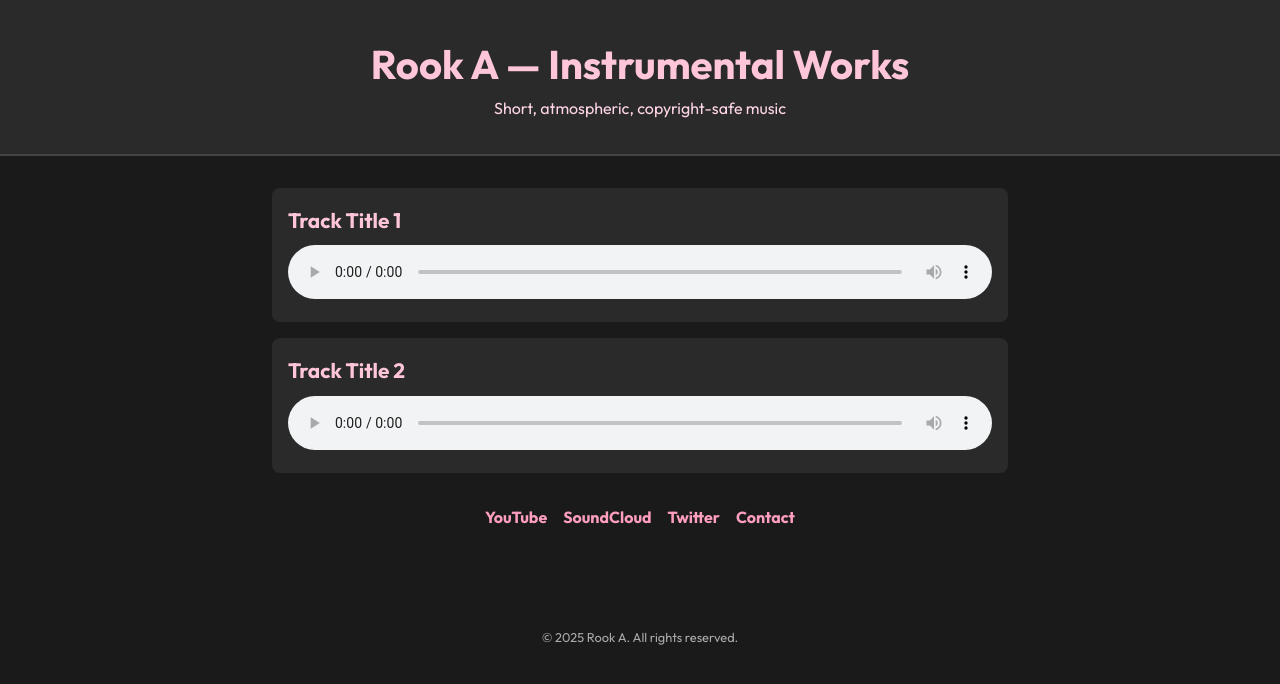
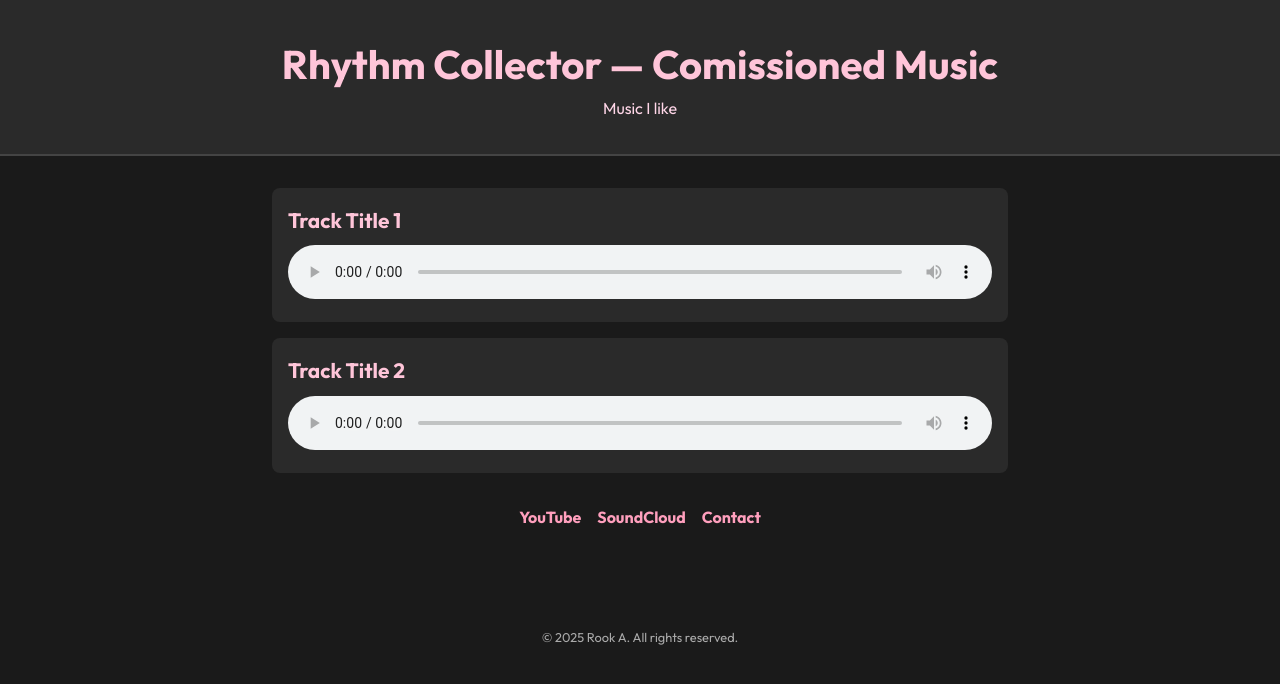
Before and after one commit to rhythmcollector/rhythmcollector, a plain HTML site: page index.html in a window 1280 px wide. Drawn offline with Linux system fonts and the light colour scheme.

Commit message:
Update index.html

```diff
--- a/index.html
+++ b/index.html
@@ -71,8 +71,8 @@
 </head>
 <body>
   <header>
-    <h1>Rook A — Instrumental Works</h1>
-    <p>Short, atmospheric, copyright-safe music</p>
+    <h1>Rhythm Collector — Comissioned Music</h1>
+    <p>Music I like</p>
   </header>
   <div class="container">
     <div class="track">
@@ -94,7 +94,6 @@
     <div class="socials">
       <a href="https://youtube.com/@yourchannel" target="_blank">YouTube</a>
       <a href="https://soundcloud.com/yourname" target="_blank">SoundCloud</a>
-      <a href="https://twitter.com/yourhandle" target="_blank">Twitter</a>
       <a href="mailto:youremail@example.com">Contact</a>
     </div>
   </div>
```
